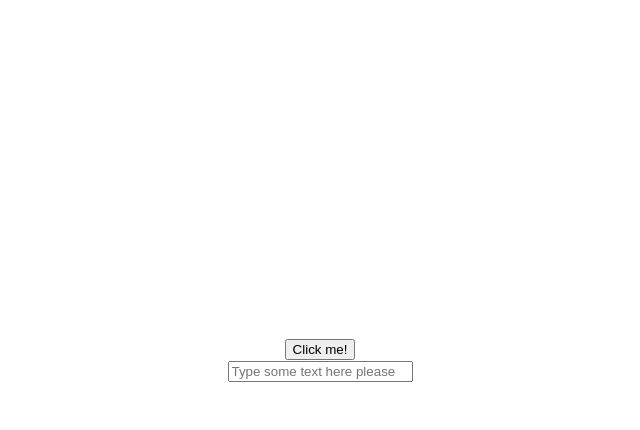
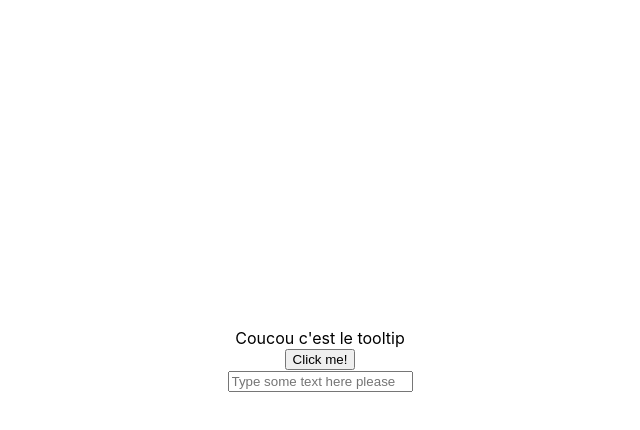
Before and after one commit to zelumine/tooltip-unkle, a React (Create React App) app: page / in a window 1280 px wide. Both pictures are taken after a click on the button "Click me!". Shown: the top 430 px of the page, without its empty margins (320-960 px from the left). Built offline with nearby package versions, Linux system fonts and the light colour scheme.

Commit message:
Tooltip draft

```diff
--- a/src/Components/Tooltip.jsx
+++ b/src/Components/Tooltip.jsx
@@ -5,12 +5,29 @@ const Tooltip = (props) => {
   l'élément est hovered ou focused */
   const [isHovered, setIsHovered] = useState(false);
   const [isFocused, setIsFocused] = useState(false);
+  const [showTooltip, setShowTooltip] = useState(false);
 
   const { children } = props;
 
+  useEffect(() => {
+    console.log("is hovered?", isHovered);
+    console.log("is hovered?", isHovered);
+    if (isHovered || isFocused) setShowTooltip(true);
+    else setShowTooltip(false);
+  }, [isHovered, isFocused]);
+
   return (
     <div id="tooltip">
-      {children}
+      <div
+        onMouseOver={() => setIsHovered(true)}
+        onMouseOut={() => setIsHovered(false)}
+        onFocus={() => setIsFocused(true)}
+      >
+        {showTooltip &&
+          <div>Coucou c'est le tooltip</div>
+        }
+        {children}
+      </div>
     </div>
   )
 }
```
